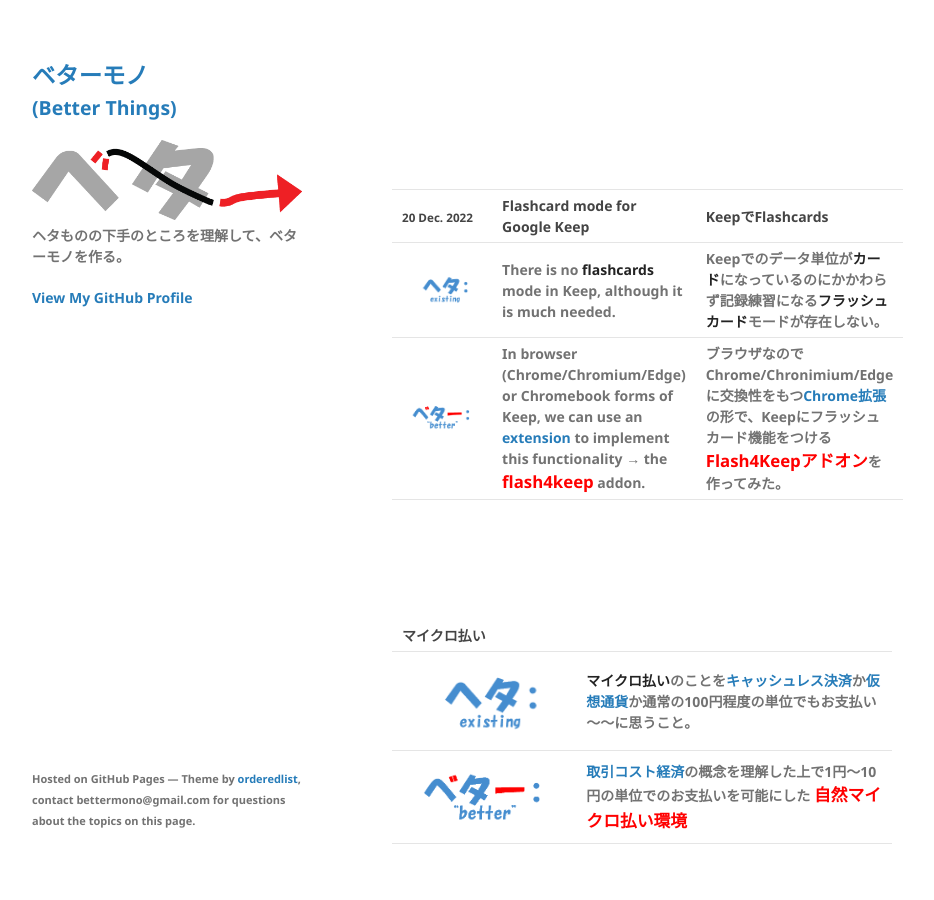
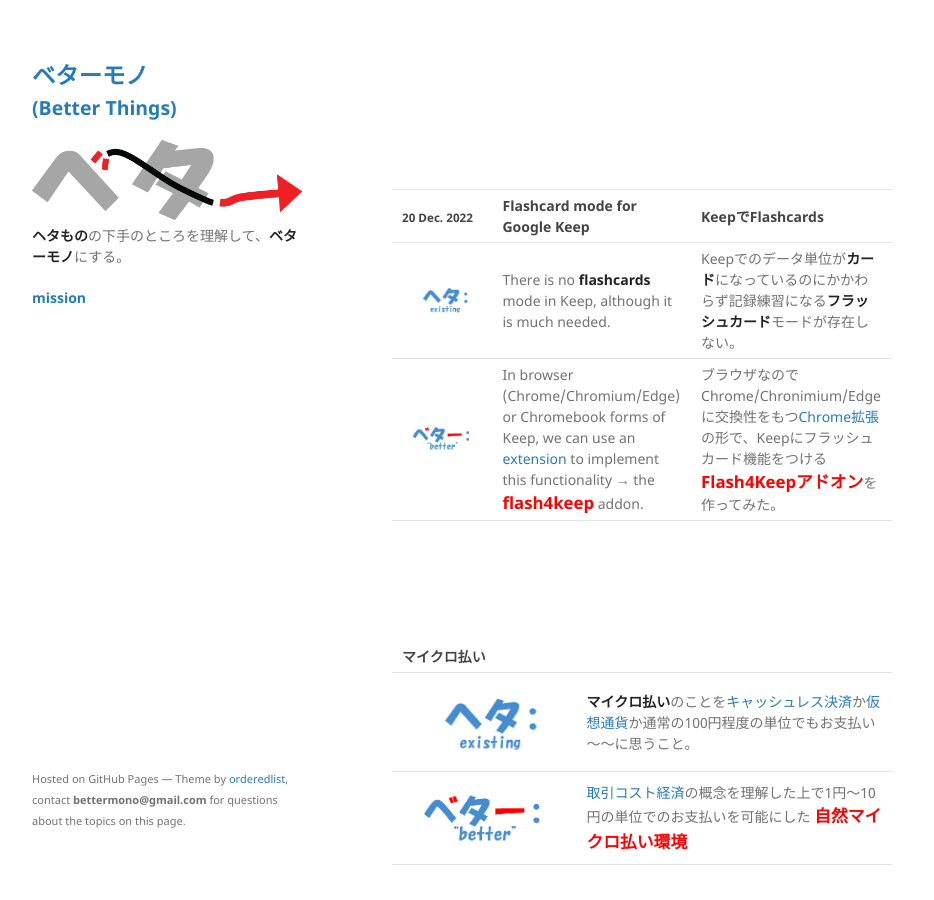
Before and after one commit to bettermono/bettermono.github.io, a Jekyll site: the page built from index.md, in a window 1280 px wide and 900 px high. Shown: the whole window, without its empty margins (178-1112 px from the left). Built offline with Jekyll 4.4.1, drawn with Linux system fonts in a browser that asks for light colours.

Commit message:
reform started

```diff
--- a/_config.yml
+++ b/_config.yml
@@ -1,6 +1,7 @@
 title: <span style="font-size:smaller;">ベターモノ<br><span style="font-size:smaller;">(Better Things)</span></span>
 logo: /assets/img/logo.png
-description: <b><b>ヘタもの</b>の下手のところを理解して、<b>ベターモノ</b>を作る。
+description: <strong>ヘタもの</strong>の下手のところを理解して、<strong>ベターモノ</strong>にする。
+link1: <a href="./mission.html">mission</a>
 show_downloads: false
 google_analytics:
 theme: jekyll-theme-minimal
--- a/_layouts/default.html
+++ b/_layouts/default.html
@@ -21,14 +21,7 @@
         {% endif %}
 
         <p>{{ site.description | default: site.github.project_tagline }}</p>
-
-        {% if site.github.is_project_page %}
-        <p class="view"><a href="{{ site.github.repository_url }}">View the Project on GitHub <small>{{ site.github.repository_nwo }}</small></a></p>
-        {% endif %}
-
-        {% if site.github.is_user_page %}
-        <p class="view"><a href="{{ site.github.owner_url }}">View My GitHub Profile</a></p>
-        {% endif %}
+        <b>{{ site.link1 }}</b>
 
         {% if site.show_downloads %}
         <ul class="downloads">
```
